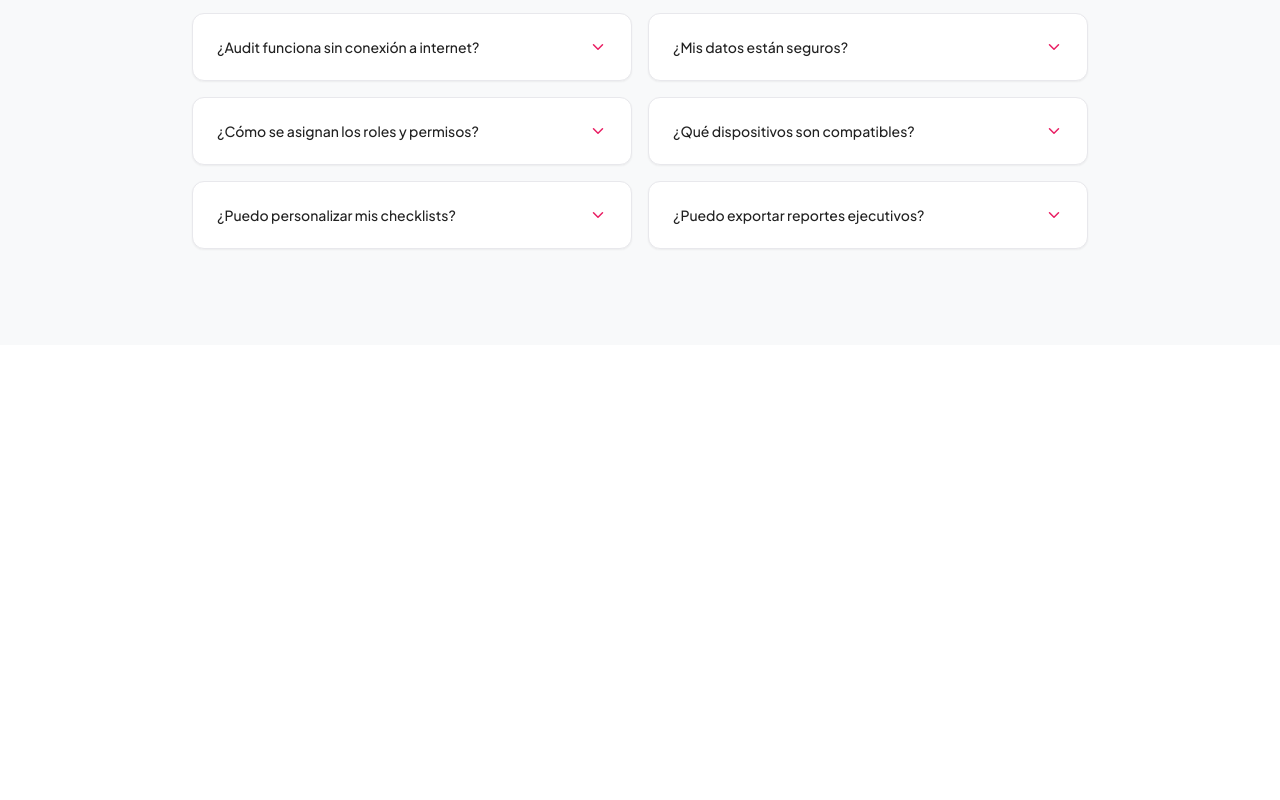
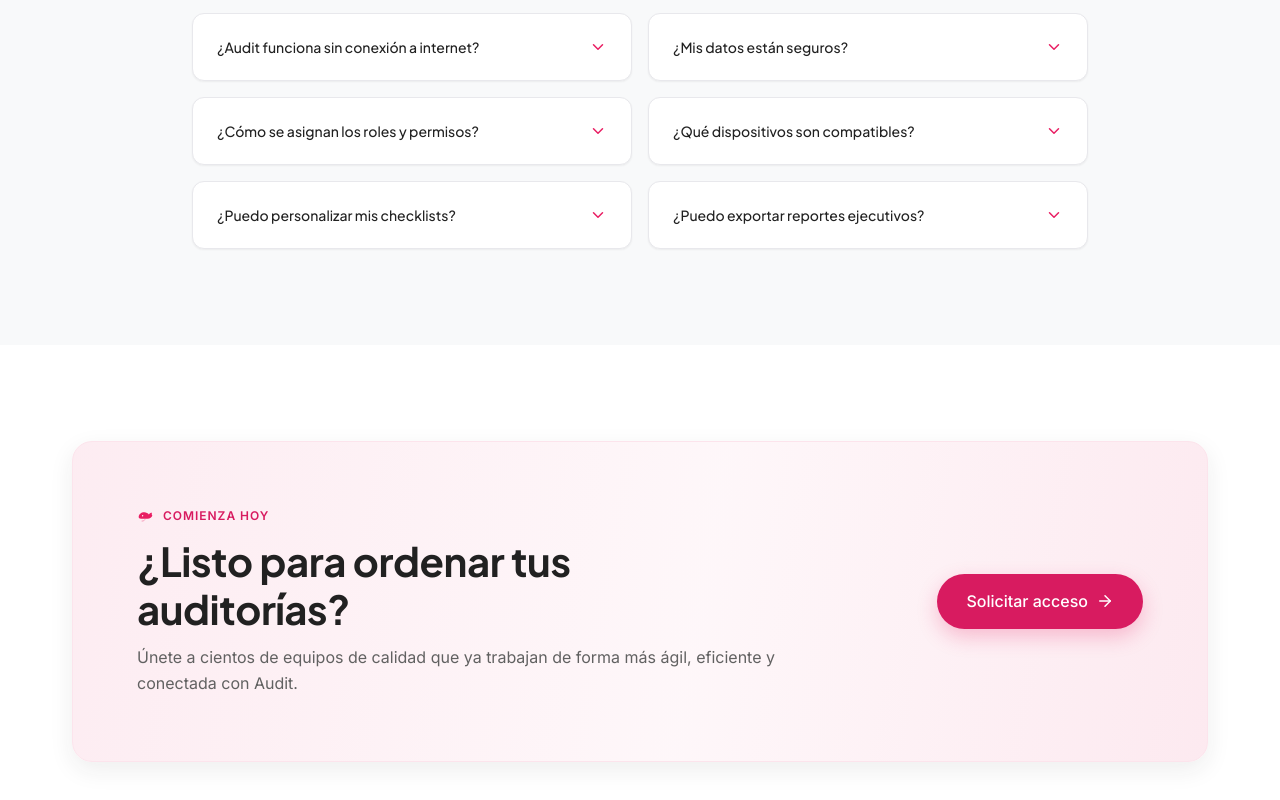
Before and after one commit to Nilperalta/audit-front, a React (Vite) app: page / in a window 1280 px wide. Shown: the part 2319-3119 px from the top of the page. Before the commit the page ends 2664 px from the top, so only its background shows below. Built offline with nearby package versions, Linux system fonts and the light colour scheme.

Commit message:
feat(landing): agregar seccion FinalCTA

```diff
--- a/src/data/landing.js
+++ b/src/data/landing.js
@@ -141,3 +141,11 @@ export const faqContent = {
     },
   ],
 };
+
+export const finalCtaContent = {
+  eyebrow: 'Comienza hoy',
+  title: '¿Listo para ordenar tus auditorías?',
+  description:
+    'Únete a cientos de equipos de calidad que ya trabajan de forma más ágil, eficiente y conectada con Audit.',
+  cta: { label: 'Solicitar acceso', to: PATHS.REQUEST_ACCESS },
+};
--- a/src/pages/Landing/LandingPage.jsx
+++ b/src/pages/Landing/LandingPage.jsx
@@ -3,7 +3,7 @@ import Features from './sections/Features';
 import WhyAudit from './sections/WhyAudit';
 // Cada compañero agrega su sección aquí (ver sections/README.md):
 import Faq from './sections/Faq';
-// import FinalCta from './sections/FinalCta';
+import FinalCta from './sections/FinalCta';
 
 export default function LandingPage() {
   return (
@@ -12,7 +12,7 @@ export default function LandingPage() {
       <Features />
       <WhyAudit />
       <Faq />
-      {/* <FinalCta /> */}
+      <FinalCta />
     </>
   );
 }
--- /dev/null
+++ b/src/pages/Landing/sections/FinalCta/FinalCta.jsx
@@ -0,0 +1,44 @@
+import { Link } from 'react-router-dom';
+import { ArrowRight } from 'lucide-react';
+
+import Container from '@/components/common/Container';
+import Button from '@/components/common/Button';
+import { finalCtaContent } from '@/data/landing';
+import logoUrl from '@/assets/images/logo-whale.svg';
+
+import styles from './FinalCta.module.css';
+
+export default function FinalCta() {
+  const { eyebrow, title, description, cta } = finalCtaContent;
+
+  return (
+    <section className={styles.section} aria-labelledby="final-cta-title">
+      <Container>
+        <div className={styles.card}>
+          <div className={styles.content}>
+            <span className={styles.eyebrow}>
+              <img src={logoUrl} alt="" width="18" height="18" />
+              {eyebrow}
+            </span>
+
+            <h2 id="final-cta-title" className={styles.title}>
+              {title}
+            </h2>
+
+            <p className={styles.description}>{description}</p>
+          </div>
+
+          <Button
+            as={Link}
+            to={cta.to}
+            size="lg"
+            className={styles.button}
+            rightIcon={<ArrowRight size={18} aria-hidden="true" />}
+          >
+            {cta.label}
+          </Button>
+        </div>
+      </Container>
+    </section>
+  );
+}
--- /dev/null
+++ b/src/pages/Landing/sections/FinalCta/FinalCta.module.css
@@ -0,0 +1,74 @@
+.section {
+  padding-block: var(--space-8);
+  background: var(--color-bg);
+}
+
+/* Tarjeta rosada: el degradado mezcla el rosa más claro con el fondo blanco */
+.card {
+  display: flex;
+  flex-direction: column;
+  align-items: flex-start;
+  gap: var(--space-6);
+  padding: var(--space-6) var(--space-5);
+  background: linear-gradient(
+    100deg,
+    color-mix(in srgb, var(--color-primary-50) 70%, var(--color-bg)) 0%,
+    color-mix(in srgb, var(--color-primary-50) 30%, var(--color-bg)) 55%,
+    color-mix(in srgb, var(--color-primary-50) 80%, var(--color-bg)) 100%
+  );
+  border: 1px solid var(--color-primary-50);
+  border-radius: var(--radius-lg);
+  box-shadow: var(--shadow-md);
+}
+
+.content {
+  display: grid;
+  gap: var(--space-3);
+  max-width: 40rem;
+}
+
+.eyebrow {
+  display: inline-flex;
+  align-items: center;
+  gap: var(--space-2);
+  color: var(--color-primary-600);
+  font-size: var(--text-xs);
+  font-weight: 600;
+  letter-spacing: 0.08em;
+  text-transform: uppercase;
+}
+
+.title {
+  font-size: var(--text-h2);
+}
+
+.description {
+  color: var(--color-text-muted);
+  font-size: var(--text-base);
+  line-height: 1.6;
+}
+
+/* En celular el botón ocupa todo el ancho para que sea fácil de tocar */
+.button {
+  width: 100%;
+}
+
+@media (min-width: 768px) {
+  .card {
+    flex-direction: row;
+    align-items: center;
+    justify-content: space-between;
+    padding: var(--space-8) var(--space-8);
+  }
+
+  .button {
+    width: auto;
+    flex-shrink: 0;
+  }
+}
+
+@media (min-width: 1024px) {
+  .section {
+    padding-block: var(--space-9);
+  }
+}
--- /dev/null
+++ b/src/pages/Landing/sections/FinalCta/index.js
@@ -0,0 +1 @@
+export { default } from './FinalCta';
```
